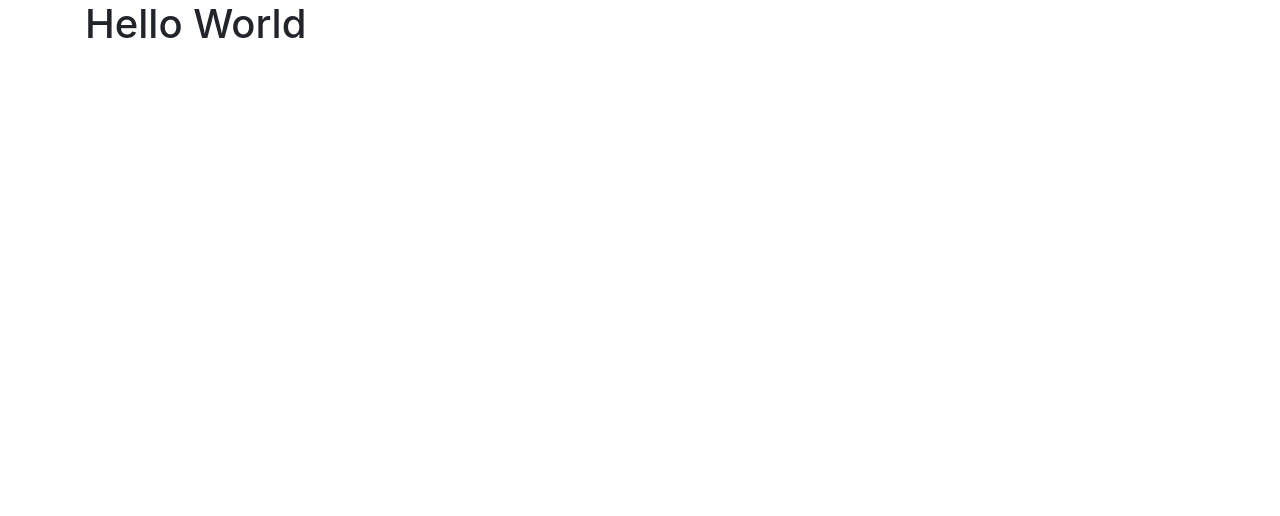
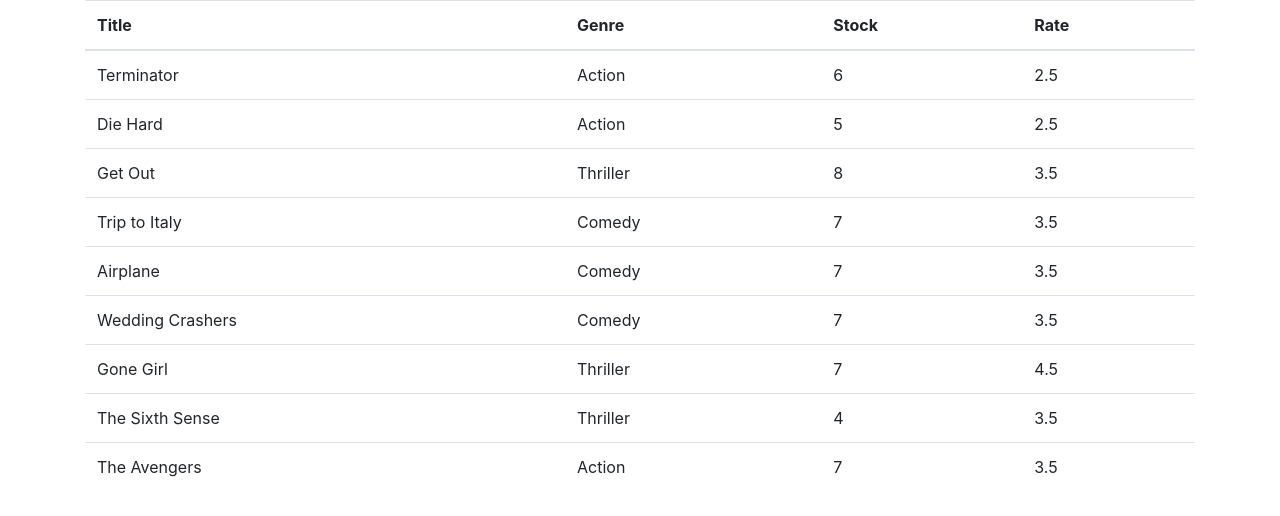
Before and after one commit to aeonincode/vidly, a React (Create React App) app: page / in a window 1280 px wide. Shown: the top 516 px of the page. Built offline with nearby package versions, Linux system fonts and the light colour scheme.

Commit message:
building the movies component

```diff
--- a/src/App.js
+++ b/src/App.js
@@ -12,13 +12,14 @@
 // export default App;
 
 import React, { Component } from 'react';
+import Movies from './components/movies';
 import './App.css';
 
 class App extends Component {
   render() {
     return (
       <main className='container'>
-        <h1>Hello World</h1>
+        <Movies />
       </main>
     );
   }
--- /dev/null
+++ b/src/components/movies.jsx
@@ -0,0 +1,34 @@
+import React, { Component } from 'react';
+import { getMovies } from '../services/fakeMovieService';
+
+class Movies extends Component {
+  state = {
+    movies: getMovies(),
+  };
+  render() {
+    return (
+      <table className='table'>
+        <thead>
+          <tr>
+            <th>Title</th>
+            <th>Genre</th>
+            <th>Stock</th>
+            <th>Rate</th>
+          </tr>
+        </thead>
+        <tbody>
+          {this.state.movies.map((movie) => (
+            <tr>
+              <td>{movie.title}</td>
+              <td>{movie.genre.name}</td>
+              <td>{movie.numberInStock}</td>
+              <td>{movie.dailyRentalRate}</td>
+            </tr>
+          ))}
+        </tbody>
+      </table>
+    );
+  }
+}
+
+export default Movies;
```
